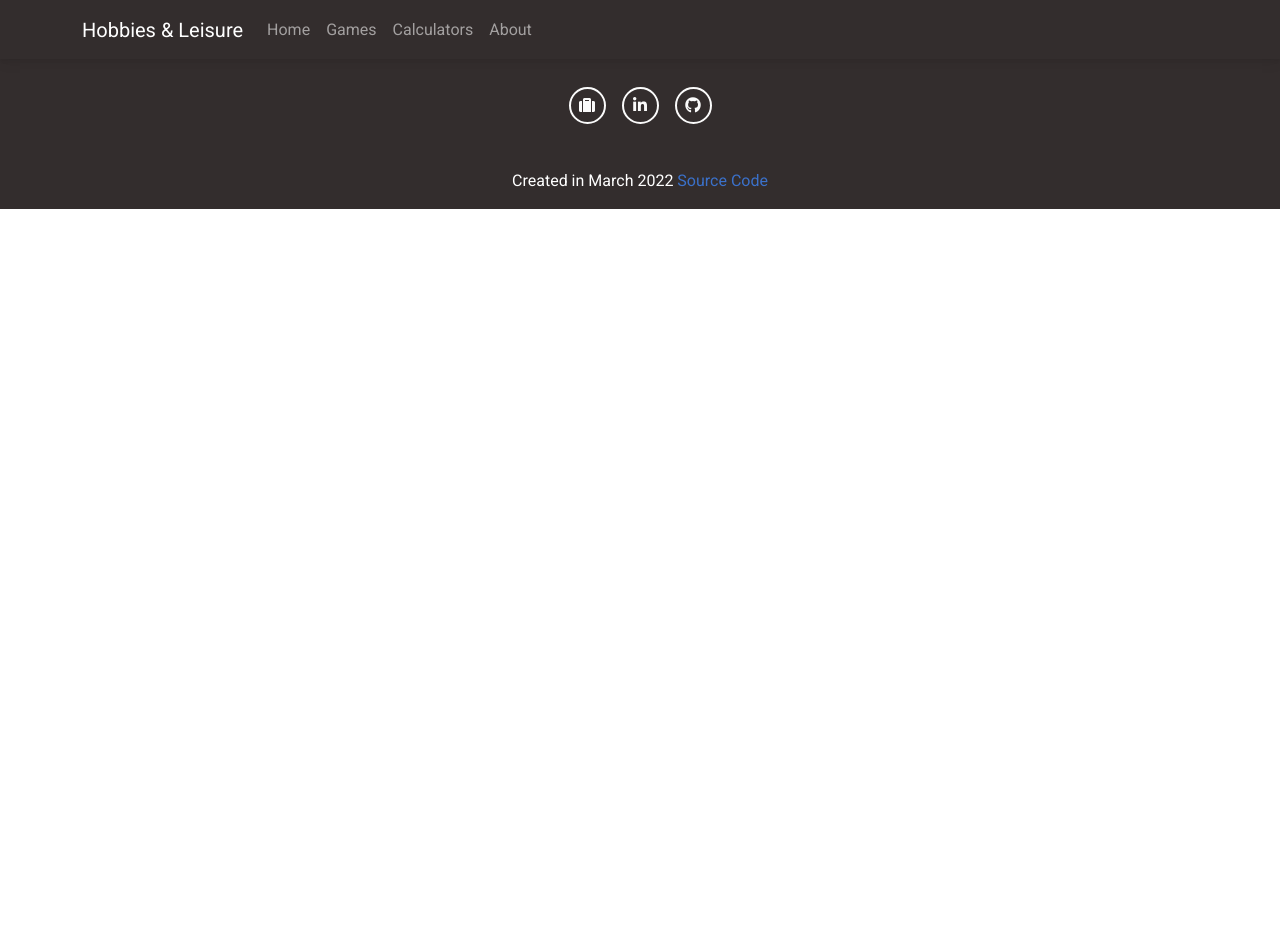
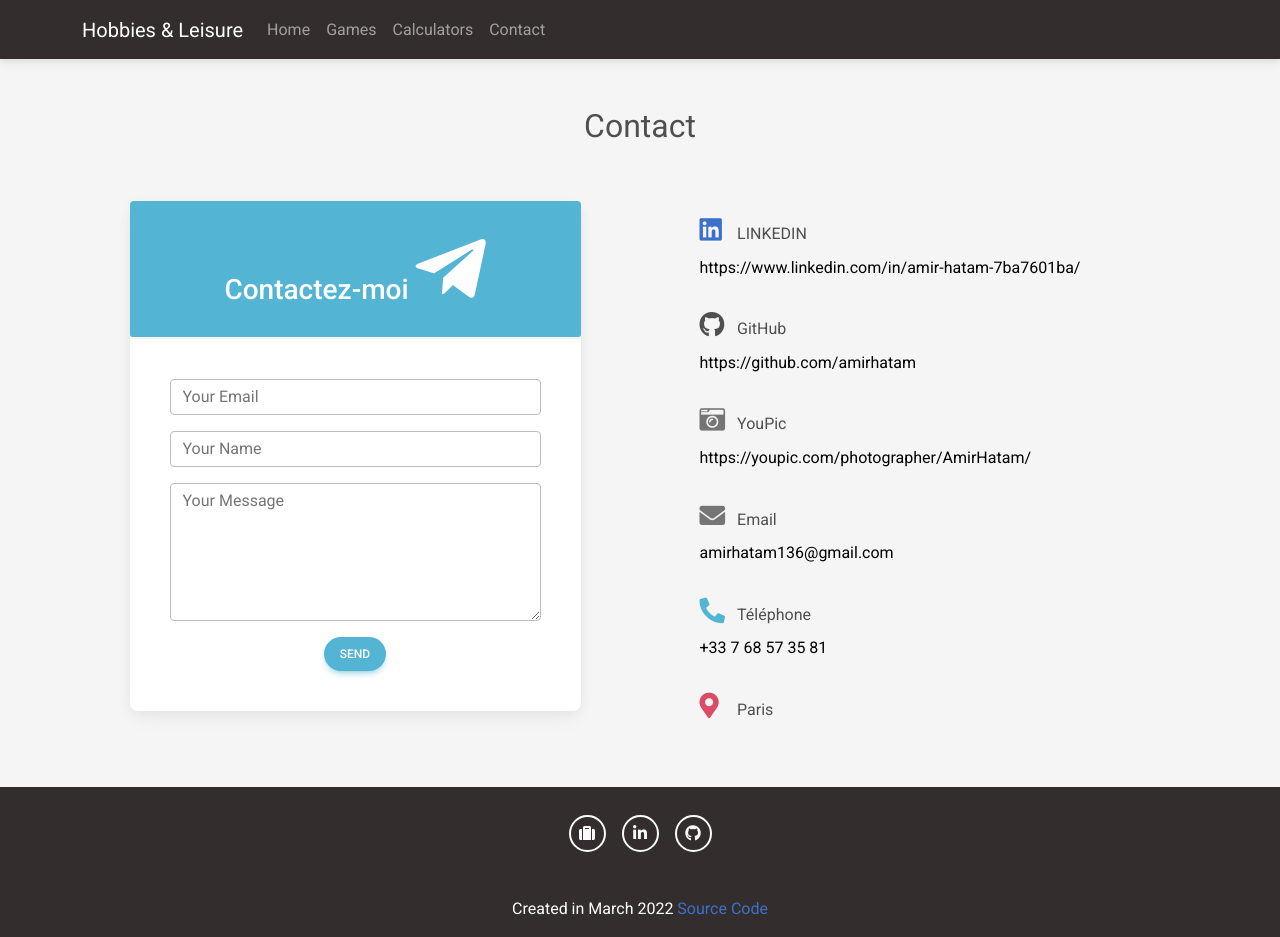
Before and after one commit to amirhatam/loisir, a React (Create React App) app: page /contact in a window 1280 px wide. Before the commit the page ends 800 px from the top, so only its background shows below. Built offline with nearby package versions, Linux system fonts and the light colour scheme.

Commit message:
create contact page

```diff
--- a/public/index.html
+++ b/public/index.html
@@ -25,7 +25,7 @@
       work correctly both with client-side routing and a non-root public URL.
       Learn how to configure a non-root public URL by running `npm run build`.
     -->
-  <title>Loisir</title>
+  <title>Hobbies</title>
 </head>
 
 <body>
--- a/src/App.js
+++ b/src/App.js
@@ -12,6 +12,7 @@ import AgeInDays from './views/calculator/AgeInDays';
 import SecondsToDate from './views/calculator/SecondsToDate';
 import Tribonacci from './views/calculator/Tribonacci';
 import { Footer } from './components/Footer';
+import ContactPage from './views/ContactPage';
 
 function App() {
   return (
@@ -26,7 +27,7 @@ function App() {
         <Route path="/calculator/large-numbers" exact element={<LargeNumbers />} />
         <Route path="/calculator/tribonacci" exact element={<Tribonacci />} />
         <Route path="/calculator/age-in-days" exact element={<AgeInDays />} />
-
+        <Route path="/contact" exact element={<ContactPage />} />
       </Routes>
       <Footer />
     </BrowserRouter>
--- /dev/null
+++ b/src/assets/styles/Contact.css
@@ -0,0 +1,18 @@
+.txt-dark{
+    color: black;
+}
+a:hover {
+    color: red;
+}
+.fontW {
+	font-weight: 400;
+}
+.h4-fs {
+	font-size: 2vmax;
+}
+.titre-fs {
+	font-size: 2.5vmax;
+}
+.gray-container {
+	background-color: #f5f5f5;
+}
--- /dev/null
+++ b/src/assets/styles/HomeCards.css
@@ -0,0 +1,6 @@
+.txt-white{
+    color: white;
+}
+a:hover {
+    color: red;
+}
--- a/src/components/Navbar.jsx
+++ b/src/components/Navbar.jsx
@@ -43,7 +43,7 @@ export default function Navbar() {
                                 <MDBNavbarLink href='/calculator'>Calculators</MDBNavbarLink>
                             </MDBNavbarItem>
                             <MDBNavbarItem>
-                                <MDBNavbarLink href='#'>About</MDBNavbarLink>
+                                <MDBNavbarLink href='/contact'>Contact</MDBNavbarLink>
                             </MDBNavbarItem>
                         </MDBNavbarNav>
                     </MDBCollapse>
--- /dev/null
+++ b/src/views/ContactPage.jsx
@@ -0,0 +1,97 @@
+import { MDBCard, MDBCardBody, MDBCardHeader, MDBCol, MDBContainer, MDBIcon, MDBRow } from "mdb-react-ui-kit";
+import React from "react";
+
+
+import "../assets/styles/Contact.css";
+
+
+const ContactPage = () => {
+
+  return (
+
+    <div id="Contact" className="gray-container pb-5" >
+      <MDBContainer>
+        <h1 className="titre-fs text-center fontW py-lg-5 pt-3">Contact</h1>
+        <MDBRow className="justify-content-around">
+          <MDBCol className="col-lg-5 col-8 lg-0 mb-4">
+            <MDBCard>
+              <MDBCardHeader className="form-header text-center bg-info rounded">
+                <h3 className="my-3 text-white">
+                  Contactez-moi <MDBIcon fab icon="telegram-plane" />
+                </h3>
+              </MDBCardHeader>
+              <MDBCardBody className="mb-lg-3 px-sm-4 px-0" >
+                <form action="https://formsubmit.co/amirhatam136@gmail.com" method="POST" className="px-3">
+                  <div className="my-sm-3 my-2">
+                    <input type="email" name="email" placeholder="Your Email" required className="h6-fs form-control col" />
+                  </div>
+                  <div className="my-sm-3 my-2">
+                    <input type="text" name="Nom" placeholder="Your Name" required className="h6-fs form-control col" />
+                  </div>
+                  <div className="my-sm-3 my-2">
+                    <textarea rows="5" cols="33" type="text" name="message" placeholder="Your Message" required className="h6-fs form-control col" />
+                  </div>
+                  <div className="text-center">
+                    <button type="submit" className="btn btn-info rounded-pill px-3 p-fs py-md-2 px-md-3 py-1 px-2  text-white" >Send</button>
+                  </div>
+                </form>
+              </MDBCardBody>
+            </MDBCard>
+          </MDBCol>
+
+          <MDBCol className="col-lg-5 col-8 mt-lg-0">
+            <MDBRow className="justify-content-center">
+              <MDBCol className="col-lg-12 col-6">
+                <div className="my-lg-3">
+                  <MDBIcon fab icon="linkedin" className="col-1 px-0 mr-1 text-primary h4-fs" />
+                  <span className="fontW h5-fs ml-1">LINKEDIN</span>
+                  <div className="d-table">
+                    <a href="https://www.linkedin.com/in/amir-hatam-7ba7601ba/" target="_blank" rel="noreferrer" className="li-ic d-block txt-dark h6-fs textColor mb-md-0 my-lg-2 mt-1">https://www.linkedin.com/in/amir-hatam-7ba7601ba/</a>
+                  </div>
+                </div>
+                <div className="mt-lg-4 mt-lg-3">
+                  <MDBIcon fab icon="github" className="col-1 px-0 mr-1 h4-fs" />
+                  <span className="fontW h5-fs ml-1">GitHub</span>
+                  <div className="d-table">
+                    <a href="https://github.com/amirhatam" target="_blank" rel="noreferrer" className="fb-ic d-block txt-dark h6-fs textColor mb-md-0 my-lg-2 mt-1">https://github.com/amirhatam</a>
+                  </div>
+                </div>
+                <div className="mt-lg-4">
+                  <MDBIcon icon="camera-retro" className="col-1 px-0 mr-1 text-muted h4-fs" />
+                  <span className="fontW h5-fs ml-1">YouPic</span>
+                  <div className="d-table">
+                    <a href="https://youpic.com/photographer/AmirHatam/" target="_blank" rel="noreferrer" className="ins-ic d-block txt-dark h6-fs textColor mb-md-0 my-lg-2 mt-1">https://youpic.com/photographer/AmirHatam/</a>
+                  </div>
+                </div>
+              </MDBCol>
+
+              <MDBCol className="col-lg-12 col-6">
+                <div className="my-lg-4">
+                  <MDBIcon icon="envelope" className="col-1 px-0 mr-lg-1 mr-2 text-muted h4-fs" />
+                  <span className="fontW h5-fs ml-1">Email</span>
+                  <div className="d-table">
+                    <a href="mailto:amirhatam136@gmail.com" className="d-block h6-fs txt-dark mb-md-0 my-lg-2 mt-1"> amirhatam136@gmail.com</a>
+                  </div>
+                </div>
+                <div className="my-lg-4">
+                  <MDBIcon icon="phone-alt" className="col-1 px-0 mr-1 text-info h4-fs" />
+                  <span className="fontW h5-fs ml-1">Téléphone </span>
+                  <div className="d-table">
+                    <a href="tel:+33 7 68 57 35 81" className="d-block h6-fs txt-dark mb-md-0 my-lg-2 mt-1">+33 7 68 57 35 81</a>
+                  </div>
+                </div>
+                <div className="mb-lg-3 mt-lg-4 ">
+                  <MDBIcon icon="map-marker-alt" className="col-1 text-danger h4-fs px-0 mr-1" />
+                  <span className="fontW h5-fs ml-1">Paris</span>
+                </div>
+              </MDBCol>
+            </MDBRow>
+          </MDBCol>
+        </MDBRow>
+      </MDBContainer>
+    </div >
+
+  );
+}
+
+export default ContactPage;
--- a/src/views/game/PetitsChevaux.jsx
+++ b/src/views/game/PetitsChevaux.jsx
@@ -1,5 +1,5 @@
 import React from "react";
-import '../../assets/style/PetitsChevaux.css'
+import '../../assets/styles/PetitsChevaux.css'
 import Circle from "../../components/Circle.jsx"
 import Winner from "../../assets/pic/winner.gif"
 
```
Also changed, not shown: src/views/HomeCards.jsx (+58 -46 lines), src/assets/styles/PetitsChevaux.css (renamed from src/assets/style/PetitsChevaux.css), 1 other file (tests, documents, lock files or other folders).
